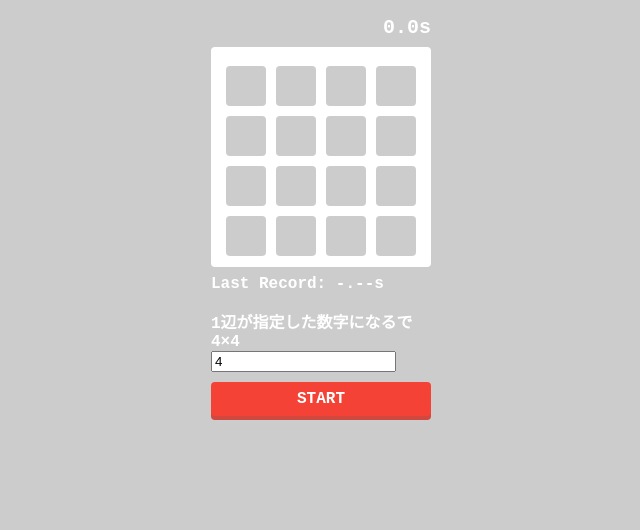
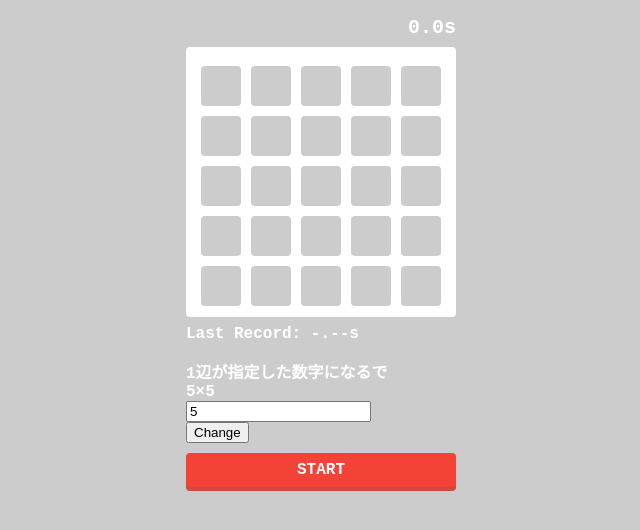
Before and after one commit to matsutaku0813/MyNumbersGame, a plain HTML site: page index.html in a window 1280 px wide. Shown: the whole page, without its empty margins (319-959 px from the left). Drawn offline with nearby package versions, Linux system fonts and the light colour scheme.

Commit message:
Add files via upload

```diff
--- a/index.html
+++ b/index.html
@@ -18,6 +18,9 @@
       <p>1辺が指定した数字になるで<br>{{ number }}×{{ number }}</p>
       <input v-model="number">
     </div>
+    <div id="button">
+      <button @click.once="change">Change</button>
+    </div>
     <div id="btn">START</div>
   </div>
 
--- a/js/main.js
+++ b/js/main.js
@@ -64,7 +64,15 @@
   let number = new Vue({
     el: '#side',
     data: {
-      number: 4
+      number: 5
+    }
+  });
+  let button = new Vue({
+    el: '#button',
+    methods: {
+      change: function () {
+        alert("hello!");
+      }
     }
   });
 
```
